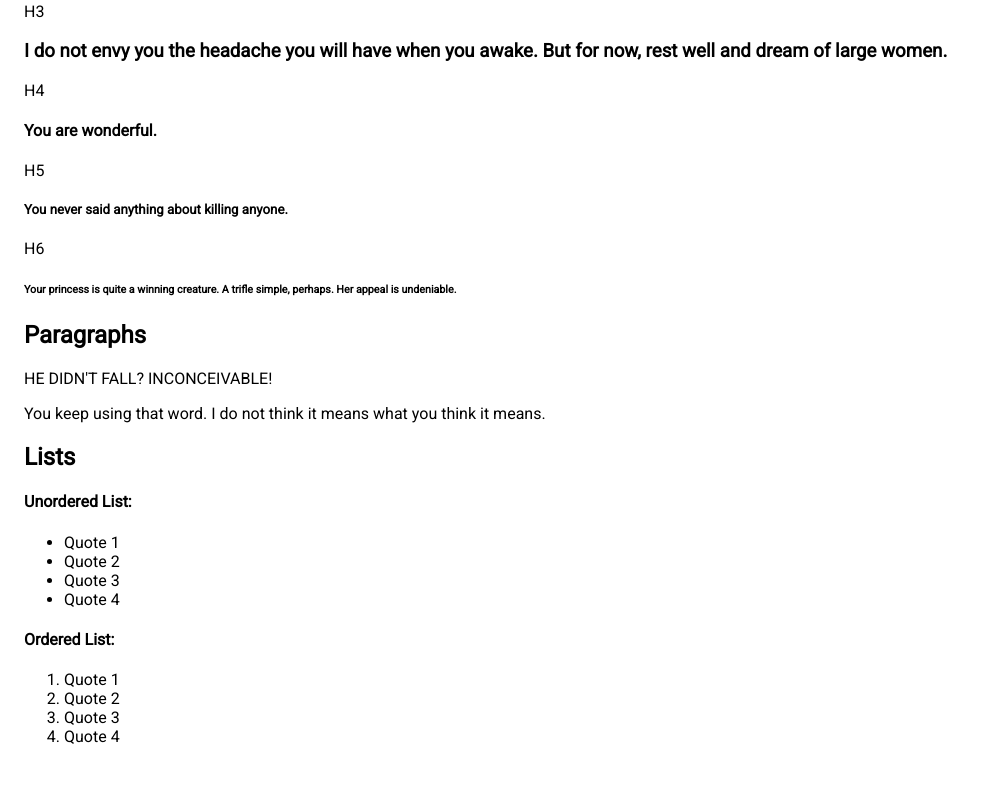
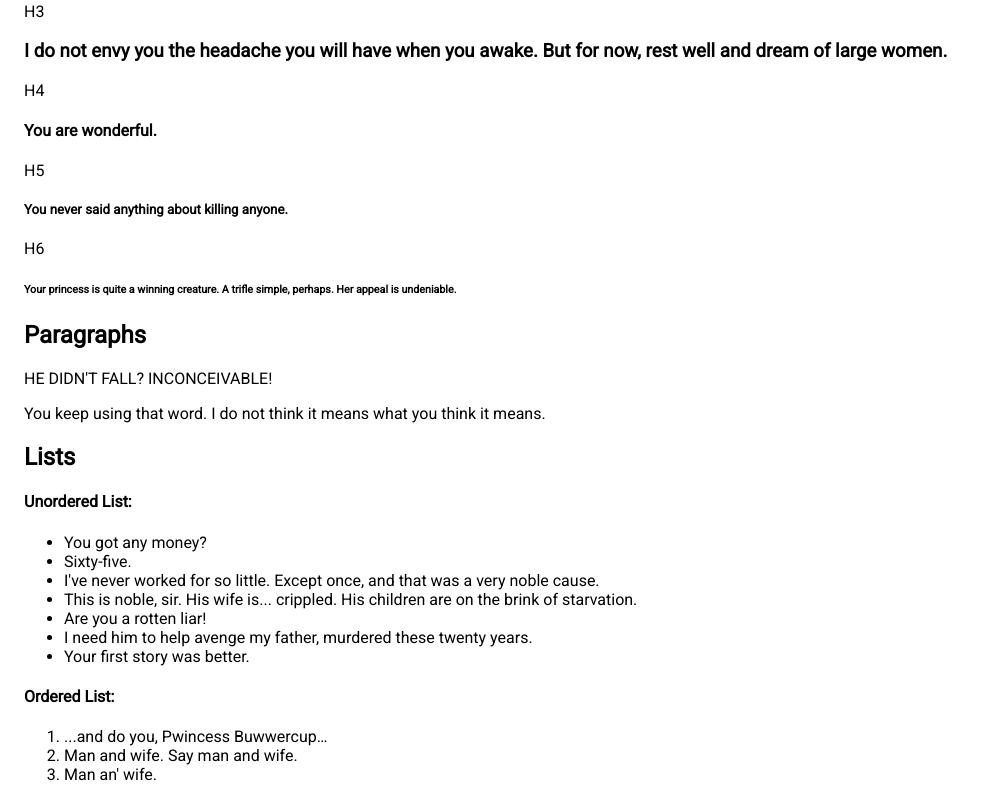
Before and after one commit to ChadESmith42/react-as-you-wish-ipsum, a React (Create React App) app: page / in a window 1280 px wide. Shown: the part 290-1090 px from the top of the page, without its empty margins (0-986 px from the left). Before the commit the page ends 1052 px from the top, so only its background shows below. Built offline with nearby package versions, Linux system fonts and the light colour scheme.

Commit message:
added getQuote function

```diff
--- a/src/components/lists/lists.js
+++ b/src/components/lists/lists.js
@@ -1,26 +1,34 @@
+import GetQuote from '../../util/get-quote';
+
 function UL() {
-  const quotes = ['Quote 1', 'Quote 2', 'Quote 3', 'Quote 4'];
+  const quotes = listQuotes();
 
   return (
     <ul>
-      <li>{quotes[0]}</li>
-      <li>{quotes[1]}</li>
-      <li>{quotes[2]}</li>
-      <li>{quotes[3]}</li>
+      {quotes.map(quotes => {
+        return (<li>{quotes}</li>);
+      })}
     </ul>
   );
 }
 
 function OL() {
-  const quotes = ['Quote 1', 'Quote 2', 'Quote 3', 'Quote 4'];
+  const quotes = listQuotes();
   return (
     <ol>
-      <li>{quotes[0]}</li>
-      <li>{quotes[1]}</li>
-      <li>{quotes[2]}</li>
-      <li>{quotes[3]}</li>
+      {quotes.map(quotes => {
+        return (<li>{quotes}</li>);
+      })}
     </ol>
   );
 }
 
+function listQuotes() {
+  const quotes = GetQuote();
+  if (quotes.length < 3) {
+     return listQuotes();
+  }
+  return quotes;
+}
+
 export { UL, OL };
```
